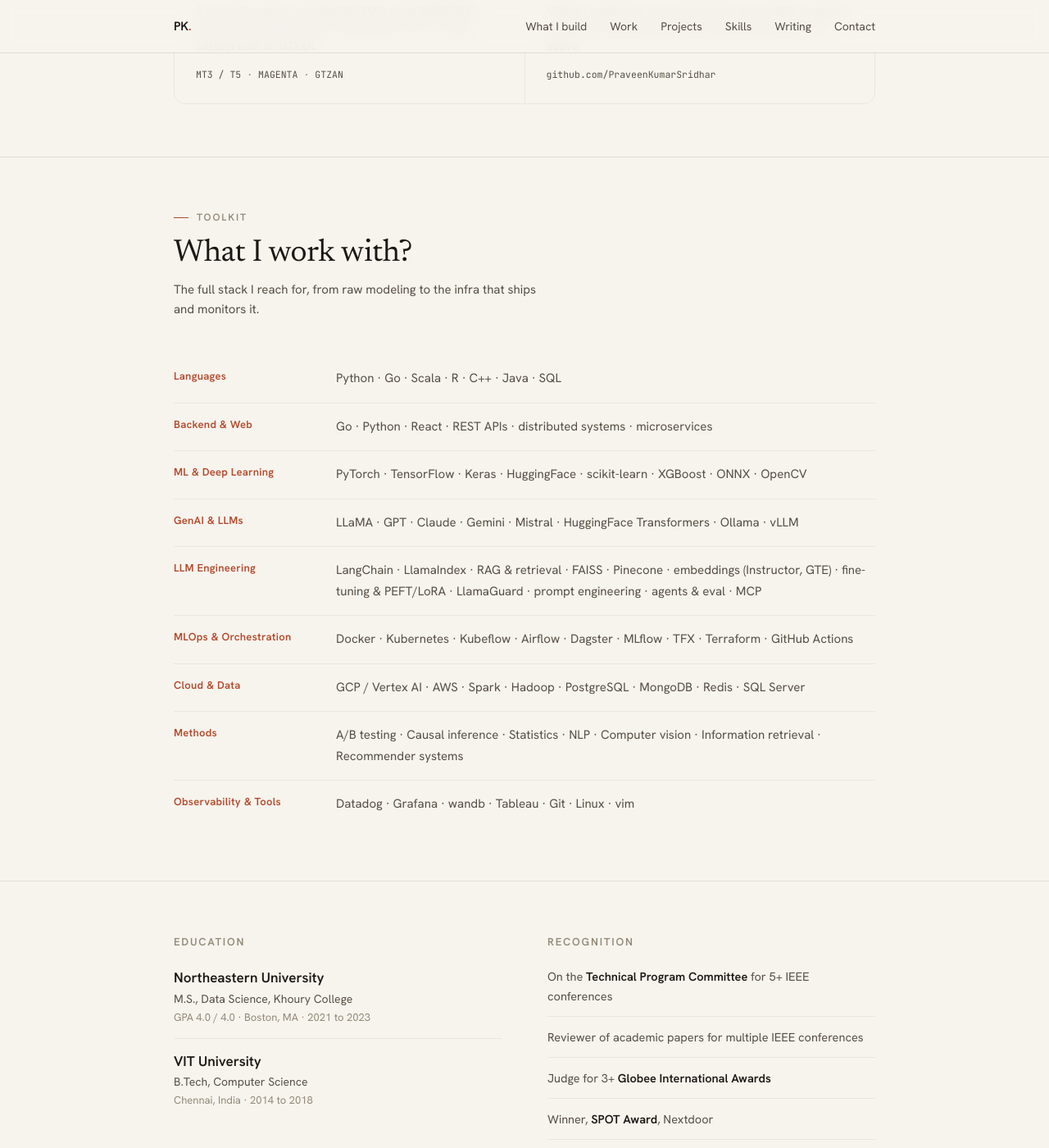
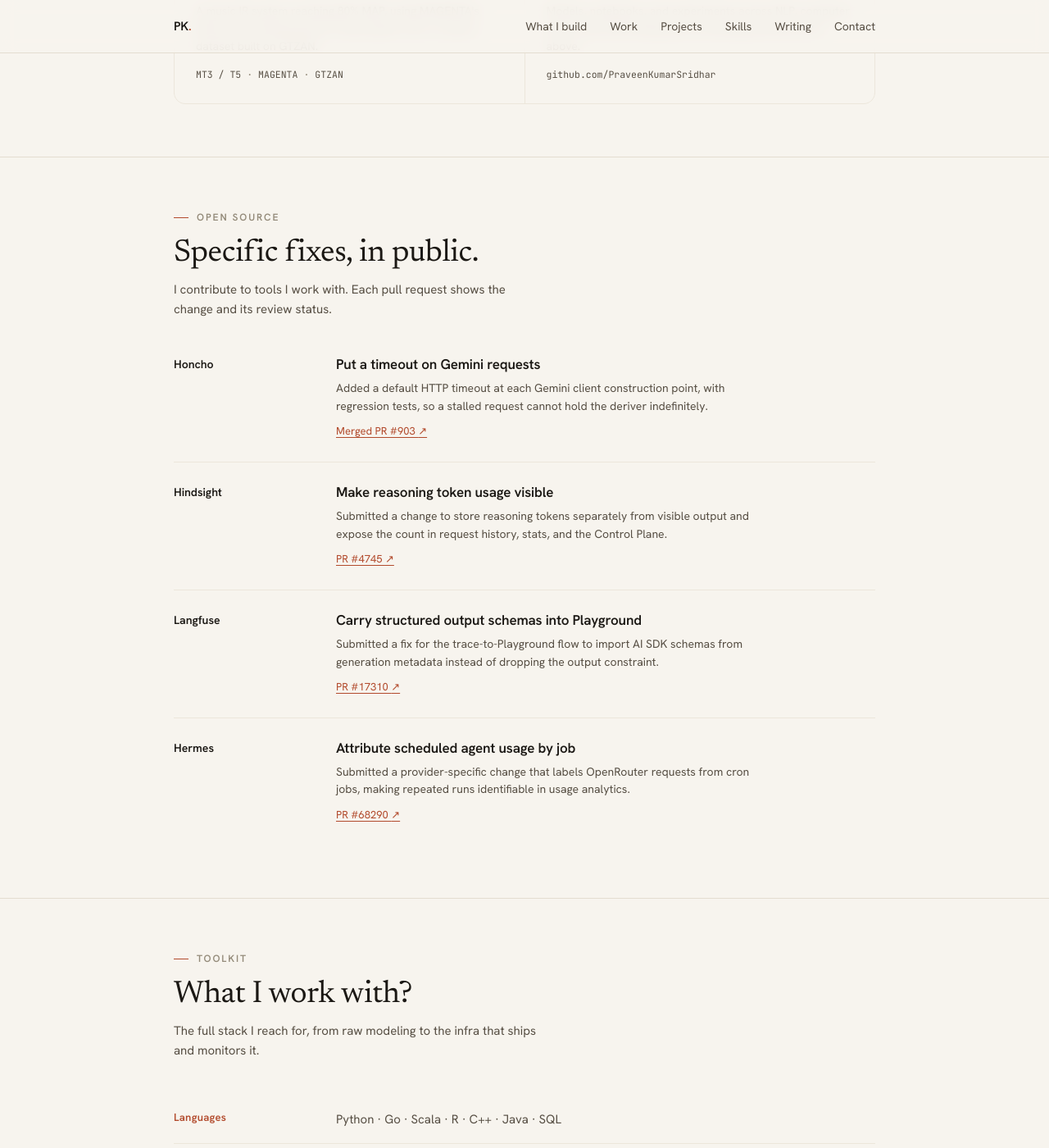
Before and after one commit to PraveenKumarSridhar/PraveenKumarS, a Jekyll site: the page built from index.html, in a window 1280 px wide and 1400 px high, scrolled down 4386 px. Shown: the whole window at 82% size. Built offline with Jekyll 4.4.1, drawn with Linux system fonts in a browser that asks for light colours.

Commit message:
Show verified open source contributions on homepage

```diff
--- a/index.html
+++ b/index.html
@@ -169,6 +169,16 @@ image: /assets/social-card.png
   .proj .stack span::after{content:"·";margin-left:7px;color:var(--muted);}
   .proj .stack span:last-child::after{content:"";}
   @media(max-width:620px){.projects{grid-template-columns:minmax(0,1fr);}}
+
+  /* ---------- open source ---------- */
+  .contribution{display:grid;grid-template-columns:170px 1fr;gap:28px;padding:25px 0;border-top:1px solid var(--line-2);}
+  .contribution:first-child{border-top:0;padding-top:0;}
+  .contribution .project-name{font-size:14px;font-weight:600;color:var(--text);}
+  .contribution h3{font-size:17px;font-weight:600;line-height:1.35;letter-spacing:-0.01em;}
+  .contribution p{font-size:14px;color:var(--ink-soft);line-height:1.55;margin-top:7px;max-width:65ch;}
+  .contribution .evidence{display:inline-block;margin-top:10px;font-size:13px;color:var(--accent);text-underline-offset:3px;text-decoration:underline;}
+  .contribution .evidence:hover{color:var(--text);}
+  @media(max-width:680px){.contribution{grid-template-columns:1fr;gap:8px;}}
 
   /* ---------- skills ---------- */
   .skill-row{display:grid;grid-template-columns:170px 1fr;gap:28px;padding:16px 0;border-top:1px solid var(--line-2);}
@@ -422,6 +432,51 @@ image: /assets/social-card.png
   </div>
 </section>
 
+<!-- OPEN SOURCE -->
+<section id="open-source">
+  <div class="wrap">
+    <div class="sec-label reveal">
+      <div class="eyebrow">Open source</div>
+      <h2>Specific fixes, in public.</h2>
+      <p class="sub">I contribute to tools I work with. Each pull request shows the change and its review status.</p>
+    </div>
+    <div class="reveal">
+      <article class="contribution">
+        <div class="project-name">Honcho</div>
+        <div>
+          <h3>Put a timeout on Gemini requests</h3>
+          <p>Added a default HTTP timeout at each Gemini client construction point, with regression tests, so a stalled request cannot hold the deriver indefinitely.</p>
+          <a class="evidence" href="https://github.com/plastic-labs/honcho/pull/903" target="_blank" rel="noopener">Merged PR #903 <span aria-hidden="true">↗</span></a>
+        </div>
+      </article>
+      <article class="contribution">
+        <div class="project-name">Hindsight</div>
+        <div>
+          <h3>Make reasoning token usage visible</h3>
+          <p>Submitted a change to store reasoning tokens separately from visible output and expose the count in request history, stats, and the Control Plane.</p>
+          <a class="evidence" href="https://github.com/vectorize-io/hindsight/pull/4745" target="_blank" rel="noopener">PR #4745 <span aria-hidden="true">↗</span></a>
+        </div>
+      </article>
+      <article class="contribution">
+        <div class="project-name">Langfuse</div>
+        <div>
+          <h3>Carry structured output schemas into Playground</h3>
+          <p>Submitted a fix for the trace-to-Playground flow to import AI SDK schemas from generation metadata instead of dropping the output constraint.</p>
+          <a class="evidence" href="https://github.com/langfuse/langfuse/pull/17310" target="_blank" rel="noopener">PR #17310 <span aria-hidden="true">↗</span></a>
+        </div>
+      </article>
+      <article class="contribution">
+        <div class="project-name">Hermes</div>
+        <div>
+          <h3>Attribute scheduled agent usage by job</h3>
+          <p>Submitted a provider-specific change that labels OpenRouter requests from cron jobs, making repeated runs identifiable in usage analytics.</p>
+          <a class="evidence" href="https://github.com/NousResearch/hermes-agent/pull/68290" target="_blank" rel="noopener">PR #68290 <span aria-hidden="true">↗</span></a>
+        </div>
+      </article>
+    </div>
+  </div>
+</section>
+
 <!-- SKILLS -->
 <section id="skills">
   <div class="wrap">
```
